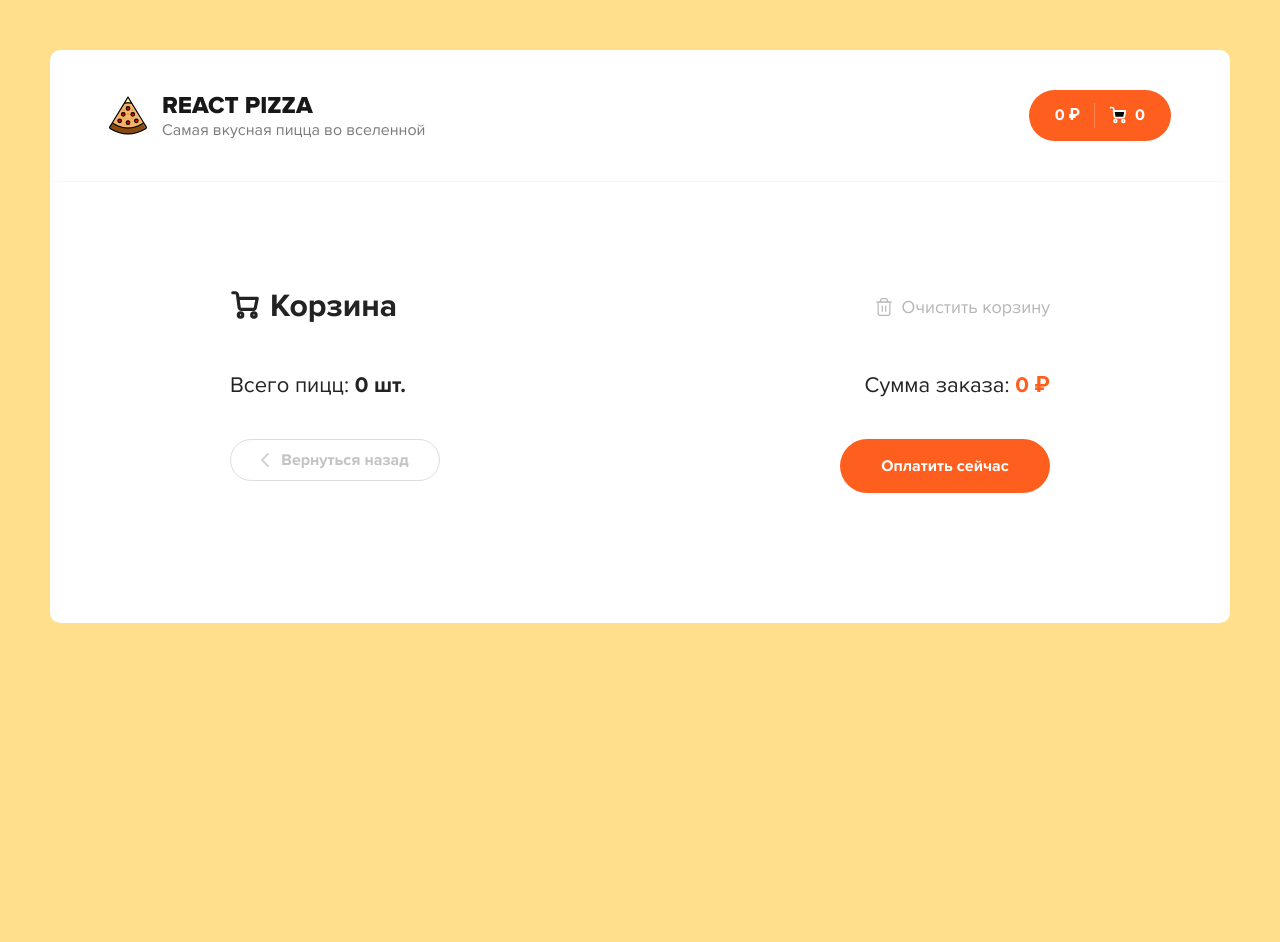
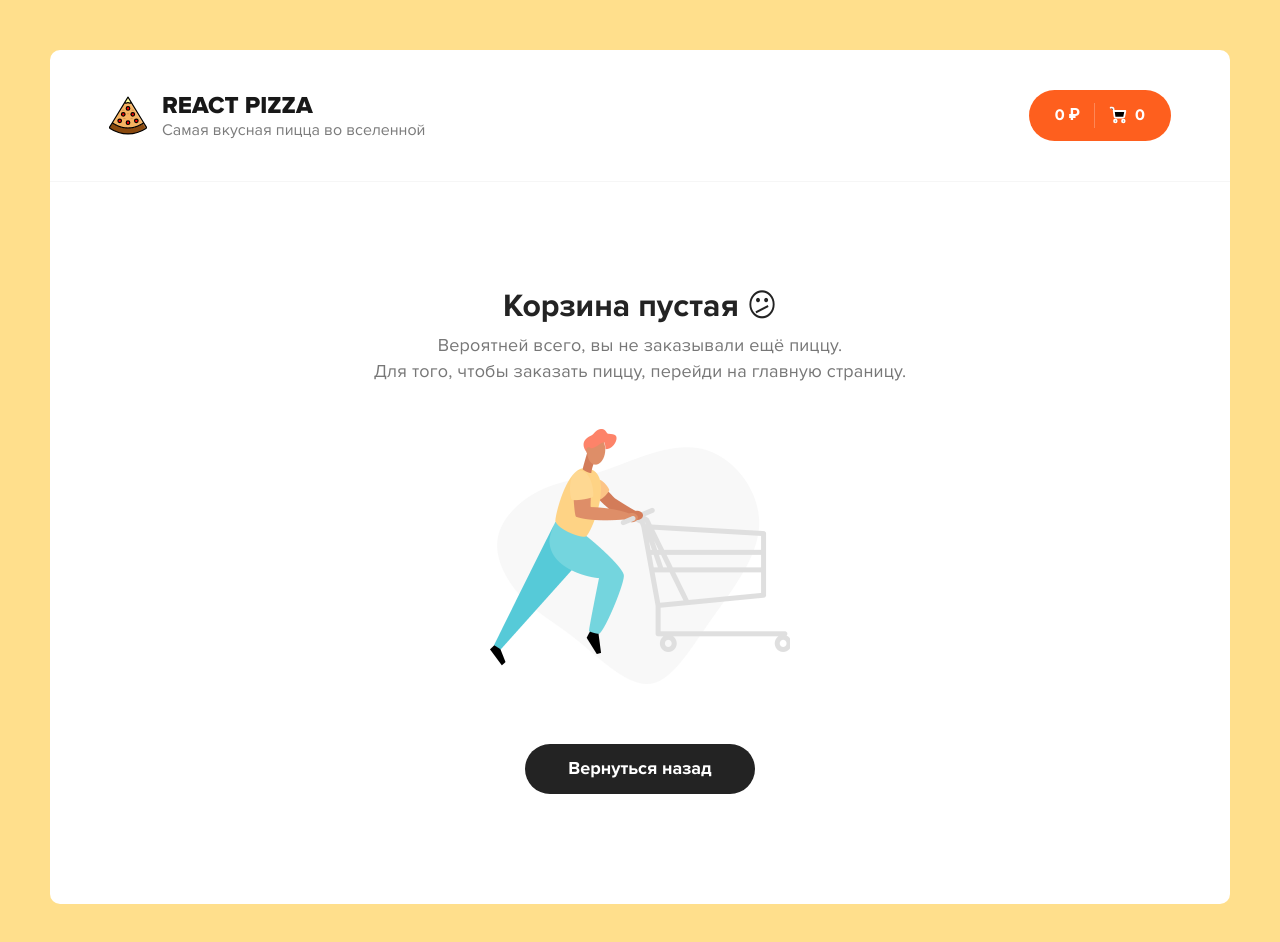
Before and after one commit to Lionen89/React-Pizza, a React (Create React App) app: page /cart in a window 1280 px wide. Shown: the top 942 px of the page. Before the commit the page ends 800 px from the top, so only its background shows below. Built offline with nearby package versions, Linux system fonts and the light colour scheme.

Commit message:
fix: added action and reducer REMOVE_CART_ITEM

```diff
--- a/src/components/CartItem.jsx
+++ b/src/components/CartItem.jsx
@@ -1,7 +1,8 @@
 import React from 'react';
 import PropTypes from 'prop-types';
+import Button from './Button';
 
-function CartItem({ name, type, size }) {
+function CartItem({ id, name, type, size, totalPrice, totalCount, onRemoveItem }) {
   return (
     <div className="cart__item">
       <div className="cart__item-img">
@@ -35,7 +36,7 @@ function CartItem({ name, type, size }) {
             />
           </svg>
         </div>
-        <b>2</b>
+        <b>{totalCount}</b>
         <div className="button button--outline button--circle cart__item-count-plus">
           <svg
             width="10"
@@ -55,10 +56,10 @@ function CartItem({ name, type, size }) {
         </div>
       </div>
       <div className="cart__item-price">
-        <b>770 ₽</b>
+        <b>{totalPrice} ₽</b>
       </div>
       <div className="cart__item-remove">
-        <div className="button button--outline button--circle">
+        <Button onClick={() => onRemoveItem(id)} className="button--circle" outline>
           <svg
             width="10"
             height="10"
@@ -74,7 +75,7 @@ function CartItem({ name, type, size }) {
               fill="#EB5A1E"
             />
           </svg>
-        </div>
+        </Button>
       </div>
     </div>
   );
--- a/src/components/pages/Cart.jsx
+++ b/src/components/pages/Cart.jsx
@@ -2,14 +2,25 @@ import React from 'react';
 import { Link } from 'react-router-dom';
 import CartItem from '../CartItem';
 import { useSelector, useDispatch } from 'react-redux';
+import { clearCart, removeCartItem } from '../../redux/actions/cart';
+import cartEmptyImage from '../../assets/img/empty-cart.png';
 
 function Cart() {
+  const dispatch = useDispatch();
   const { totalPrice, totalCount, items } = useSelector(({ cart }) => cart);
   const addedPizzas = Object.keys(items).map((key) => items[key].items[0]);
-
+  const onClearCart = () => {
+    if (window.confirm('Вы действительно хотите очистить корзину?')) {
+      dispatch(clearCart());
+    }
+  };
+  const onRemoveItem = (id) => {
+    dispatch(removeCartItem(id));
+  };
   return (
     <div className="content">
       <div className="container container--cart">
+        {totalCount ? (
           <div className="cart">
             <div className="cart__top">
               <h2 className="content__title">
@@ -80,17 +91,20 @@ function Cart() {
                   />
                 </svg>
 
-              <span>Очистить корзину</span>
+                <span onClick={onClearCart}>Очистить корзину</span>
               </div>
             </div>
             <div className="content__items">
               {addedPizzas.map((obj) => (
                 <CartItem
                   key={obj.id}
+                  id={obj.id}
                   name={obj.name}
                   type={obj.type}
                   size={obj.size}
                   totalPrice={items[obj.id].totalPrice}
+                  totalCount={items[obj.id].items.length}
+                  onRemoveItem={onRemoveItem}
                 />
               ))}
             </div>
@@ -122,7 +136,6 @@ function Cart() {
                         strokeLinejoin="round"
                       />
                     </svg>
-
                     <span>Вернуться назад</span>
                   </button>
                 </Link>
@@ -132,6 +145,22 @@ function Cart() {
               </div>
             </div>
           </div>
+        ) : (
+          <div className="cart cart--empty">
+            <h2>
+              Корзина пустая <span>😕</span>
+            </h2>
+            <p>
+              Вероятней всего, вы не заказывали ещё пиццу.
+              <br />
+              Для того, чтобы заказать пиццу, перейди на главную страницу.
+            </p>
+            <img src={cartEmptyImage} alt="Empty cart" />
+            <Link to="/" className="button button--black">
+              <span>Вернуться назад</span>
+            </Link>
+          </div>
+        )}
       </div>
     </div>
   );
--- a/src/components/pages/Home.jsx
+++ b/src/components/pages/Home.jsx
@@ -57,7 +57,7 @@ function Home() {
                 onAddPizza={addPizzaToCart}
                 {...obj}
                 key={obj.id}
-                addedCount={cartItems[obj.id] && cartItems[obj.id].length}
+                addedCount={cartItems[obj.id] && cartItems[obj.id].items.length}
               />
             ))
           : Array(12)
--- a/src/redux/actions/cart.js
+++ b/src/redux/actions/cart.js
@@ -1,4 +1,11 @@
 export const addPizzaToCart = (pizzaObj) => ({
   type: 'ADD_PIZZA_CART',
-  playload: pizzaObj,
+  payload: pizzaObj,
 });
+export const clearCart = () => ({
+  type: 'CLEAR_CART',
+});
+export const removeCartItem = (id) => ({
+  type: 'REMOVE_CART_ITEM',
+  payload: id,
+});
--- a/src/redux/reducers/cart.js
+++ b/src/redux/reducers/cart.js
@@ -40,6 +40,23 @@ const cart = (state = initialState, action) => {
         totalPrice,
       };
     }
+    case 'CLEAR_CART': {
+      return {
+        items: {},
+        totalPrice: 0,
+        totalCount: 0,
+      };
+    }
+    case 'REMOVE_CART_ITEM': {
+      const newItems = structuredClone(state.items);
+      const currentTotalPrice = newItems[action.payload].totalPrice;
+      delete newItems[action.payload];
+      return {
+        ...state,
+        items: newItems,
+        totalPrice: state.totalPrice - currentTotalPrice,
+      };
+    }
     default:
       return state;
   }
```
Lines whose indentation alone changed are shown as unchanged.
